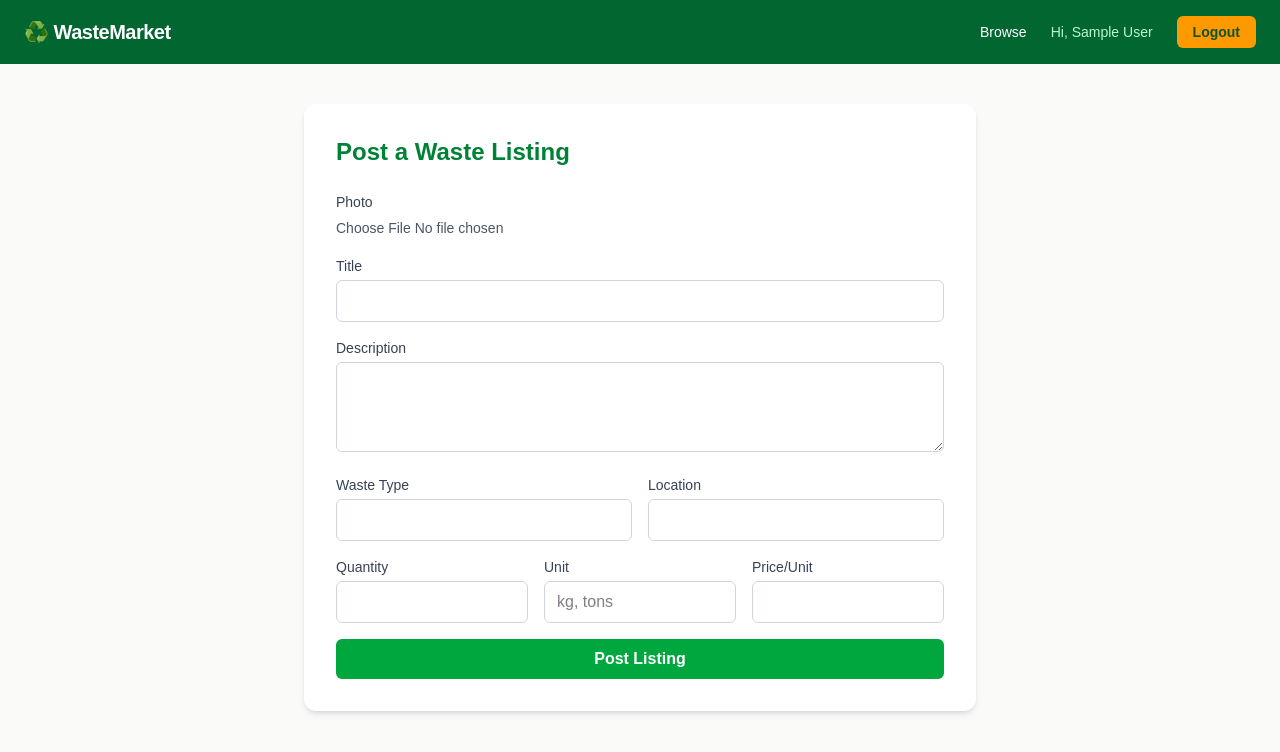
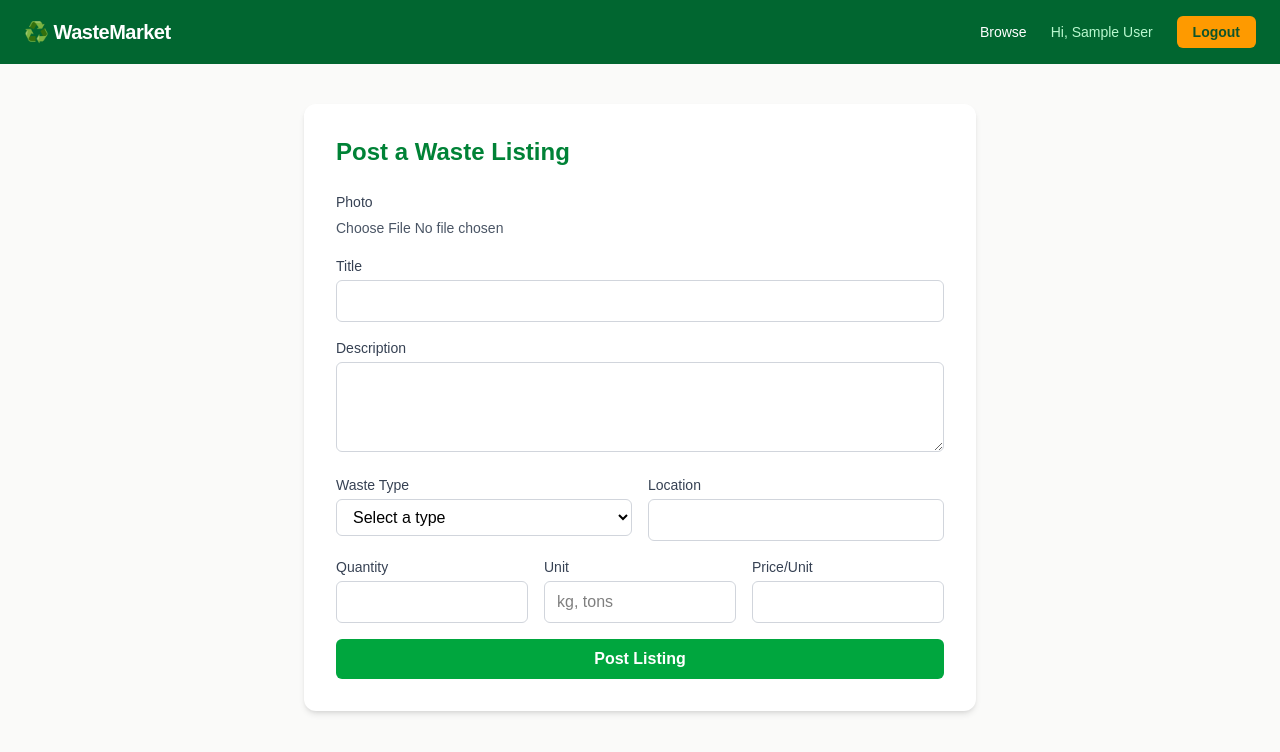
Before and after one commit to karthikdronzer/waste-marketplace, a React (Vite) app in the folder client/: page /post-listing in a window 1280 px wide. Shown: the top 752 px of the page. Built offline with nearby package versions, Linux system fonts and the light colour scheme; sample sign-in values are in the browser's storage.

Commit message:
Change waste type from free text to fixed dropdown for data consistency

```diff
--- /dev/null
+++ b/client/src/data/wasteTypes.js
@@ -0,0 +1,14 @@
+export const wasteTypes = [
+  'Plastic',
+  'Metal Scrap',
+  'Wood',
+  'Paper & Cardboard',
+  'Chemical Byproduct',
+  'Textile Waste',
+  'Organic Waste',
+  'Glass',
+  'Rubber',
+  'Electronic Waste',
+  'Construction Debris',
+  'Other',
+];
--- a/client/src/pages/PostListing.jsx
+++ b/client/src/pages/PostListing.jsx
@@ -2,6 +2,7 @@ import { useState } from 'react';
 import { useNavigate } from 'react-router-dom';
 import API from '../api/axios';
 import { cities } from '../data/cities';
+import { wasteTypes } from '../data/wasteTypes';
 
 function PostListing() {
   const [formData, setFormData] = useState({
@@ -80,7 +81,12 @@ function PostListing() {
           <div className="grid grid-cols-2 gap-4">
             <div>
               <label className={labelClass}>Waste Type</label>
-              <input name="wasteType" value={formData.wasteType} onChange={handleChange} required className={inputClass} />
+              <select name="wasteType" value={formData.wasteType} onChange={handleChange} required className={inputClass}>
+                <option value="" disabled>Select a type</option>
+                {wasteTypes.map((type) => (
+                  <option key={type} value={type}>{type}</option>
+                ))}
+              </select>
             </div>
             <div className="relative">
               <label className={labelClass}>Location</label>
```
